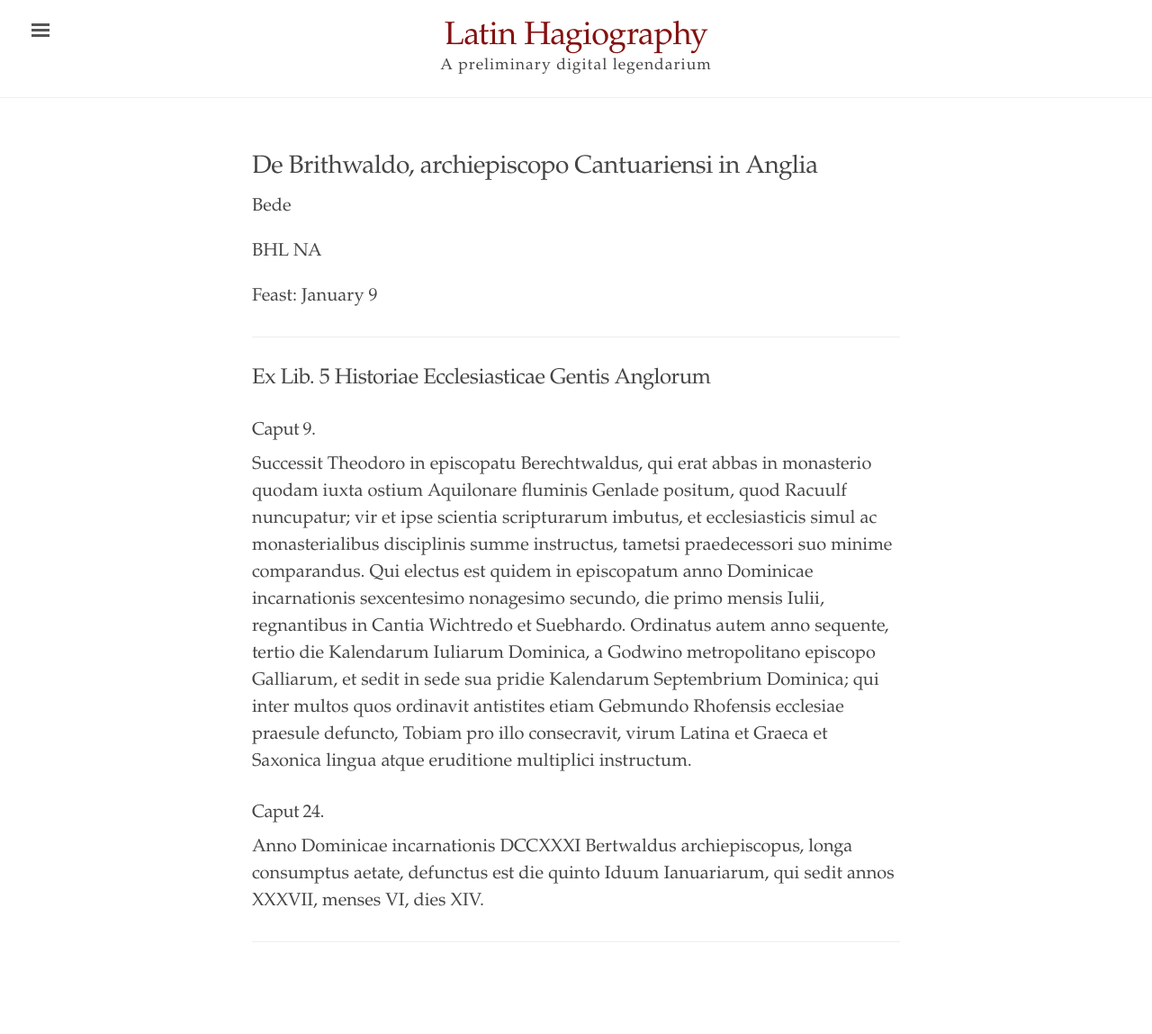
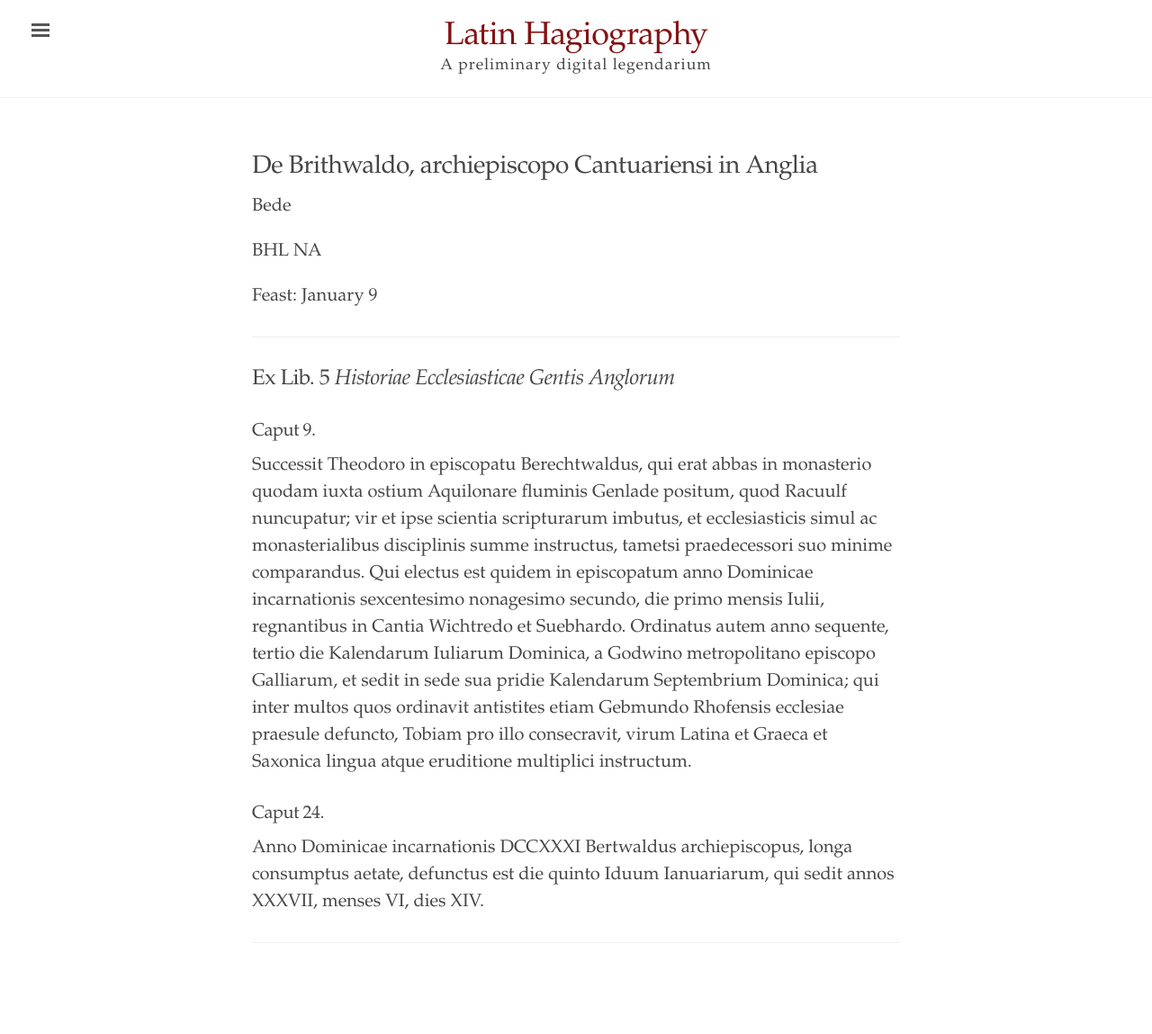
Before and after one commit to cjkoepke1/latin-hagiography, a Jekyll site: the page built from _texts/de-brithwaldo.md, in a window 1280 px wide. Shown: the whole page at 90% size. Built offline with Jekyll 4.4.1, drawn with Linux system fonts in a browser that asks for light colours.

Commit message:
Added italics

```diff
--- a/_texts/de-brithwaldo.md
+++ b/_texts/de-brithwaldo.md
@@ -10,7 +10,7 @@ source: Acta Sanctorum ex Lib. 5 Historiae Ecclesiasticae Gentis Anglorum
 
 ---
 
-## Ex Lib. 5 Historiae Ecclesiasticae Gentis Anglorum
+## Ex Lib. 5 *Historiae Ecclesiasticae Gentis Anglorum*
 
 ### Caput 9.
 
```
